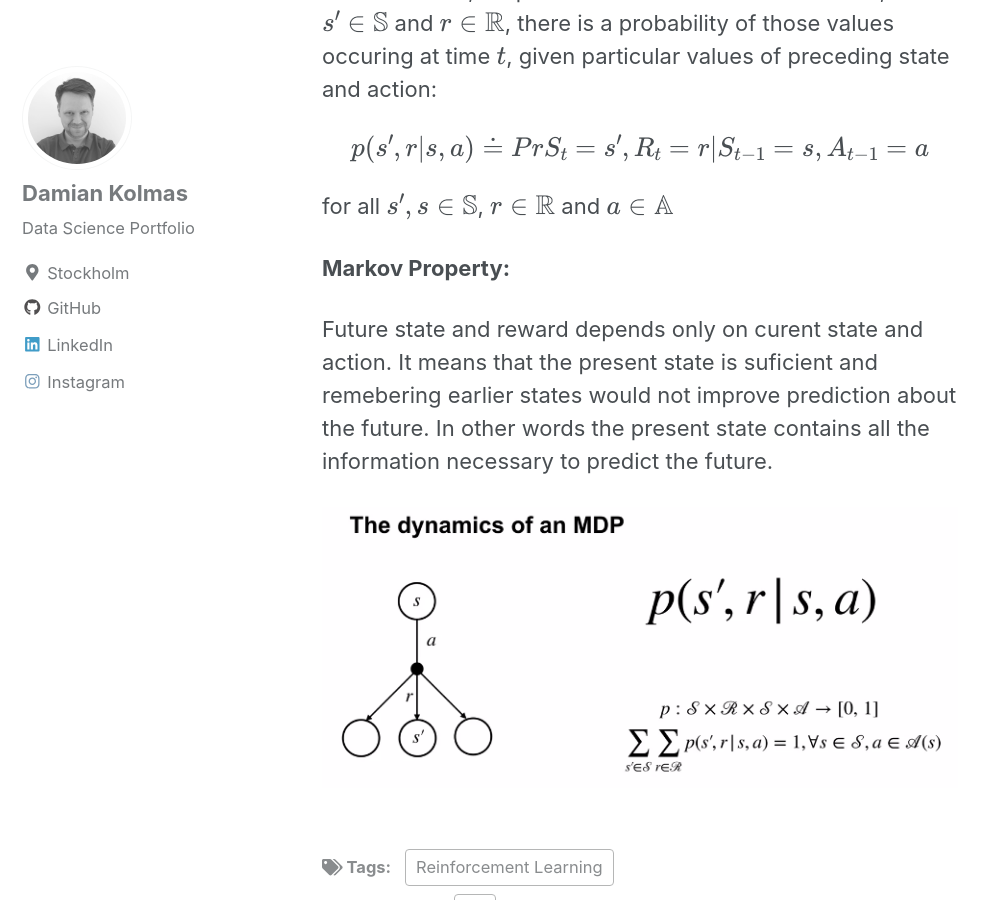
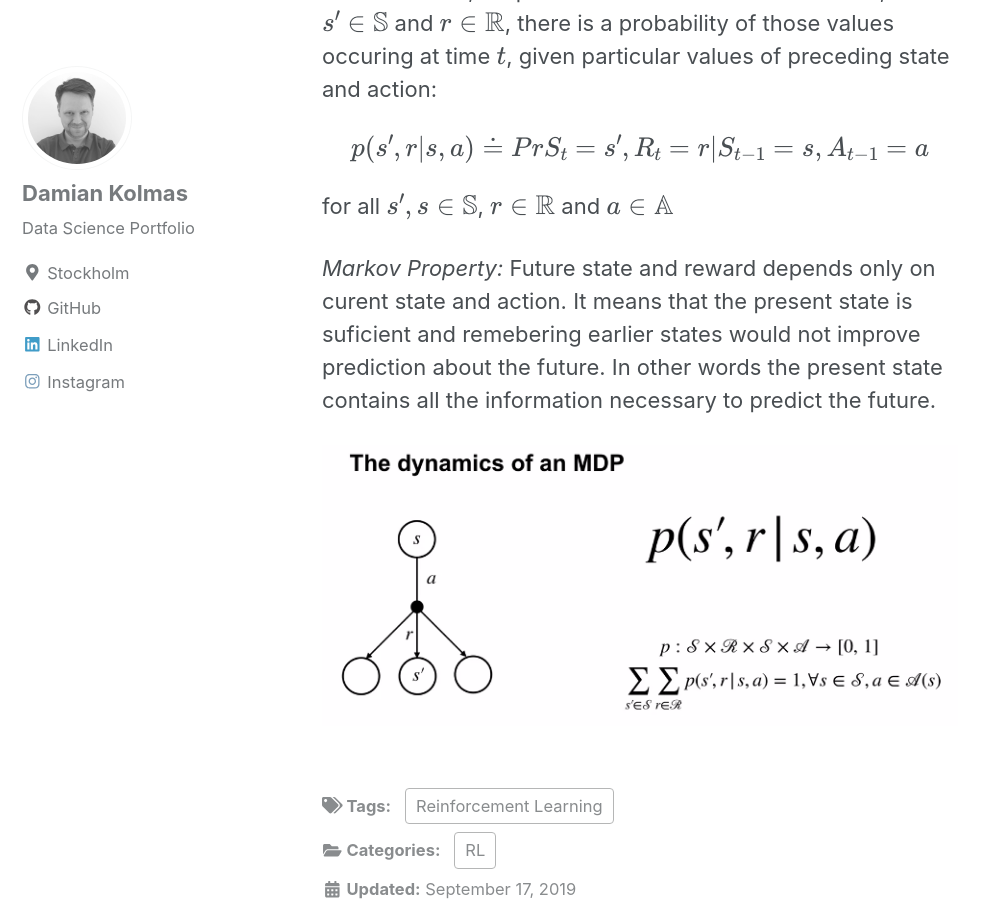
Before and after one commit to DKolmas/DKolmas.github.io, a Jekyll site: the page built from _posts/2019-09-17-Marcov-Decission-Process.md, in a window 1280 px wide and 900 px high, scrolled down 2457 px. Shown: the whole window, without its empty margins (0-996 px from the left). Built offline with Jekyll 4.4.1, drawn with Linux system fonts in a browser that asks for light colours; cached includes are drawn as plain includes; formulas are drawn with MathJax 3.

```diff
--- a/_posts/2019-09-17-Marcov-Decission-Process.md
+++ b/_posts/2019-09-17-Marcov-Decission-Process.md
@@ -43,8 +43,7 @@
 
 for all $$s',s\in\mathbb{S}$$, $$r\in\mathbb{R}$$ and $$a\in\mathbb{A}$$
 
-**Markov Property:**
-
+*Markov Property:*
 Future state and reward depends only on curent state and action. It means that the present state is suficient and remebering earlier states would not improve prediction about the future. In other words the present state contains all the information necessary to predict the future.
 
 ![image](/images/Dynamics_of_MDP.png)
```
